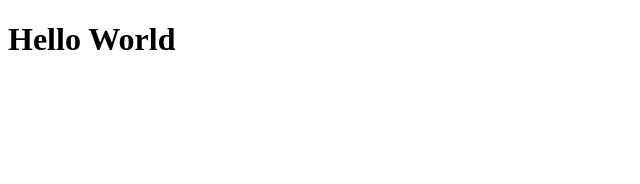
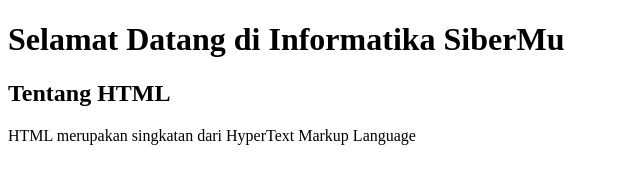
Before and after one commit to zycoder142/judul-dan-paragraf, a plain HTML site: page index.html in a window 1280 px wide. Shown: the whole page, without its empty margins (0-640 px from the left). Drawn offline with Linux system fonts and the light colour scheme.

Commit message:
Update index.html

```diff
--- a/index.html
+++ b/index.html
@@ -3,9 +3,11 @@
 <head>
     <meta charset="UTF-8">
     <meta name="viewport" content="width=device-width, initial-scale=1.0">
-    <title>Memulai dengan HTML</title>
+    <title>Judul dan Paragraf</title>
 </head>
 <body>
-    <h1>Hello World</h1>
+    <h1>Selamat Datang di Informatika SiberMu</h1>
+    <h2>Tentang HTML</h2>
+    <p>HTML merupakan singkatan dari HyperText Markup Language</p>
 </body>
 </html>
```
